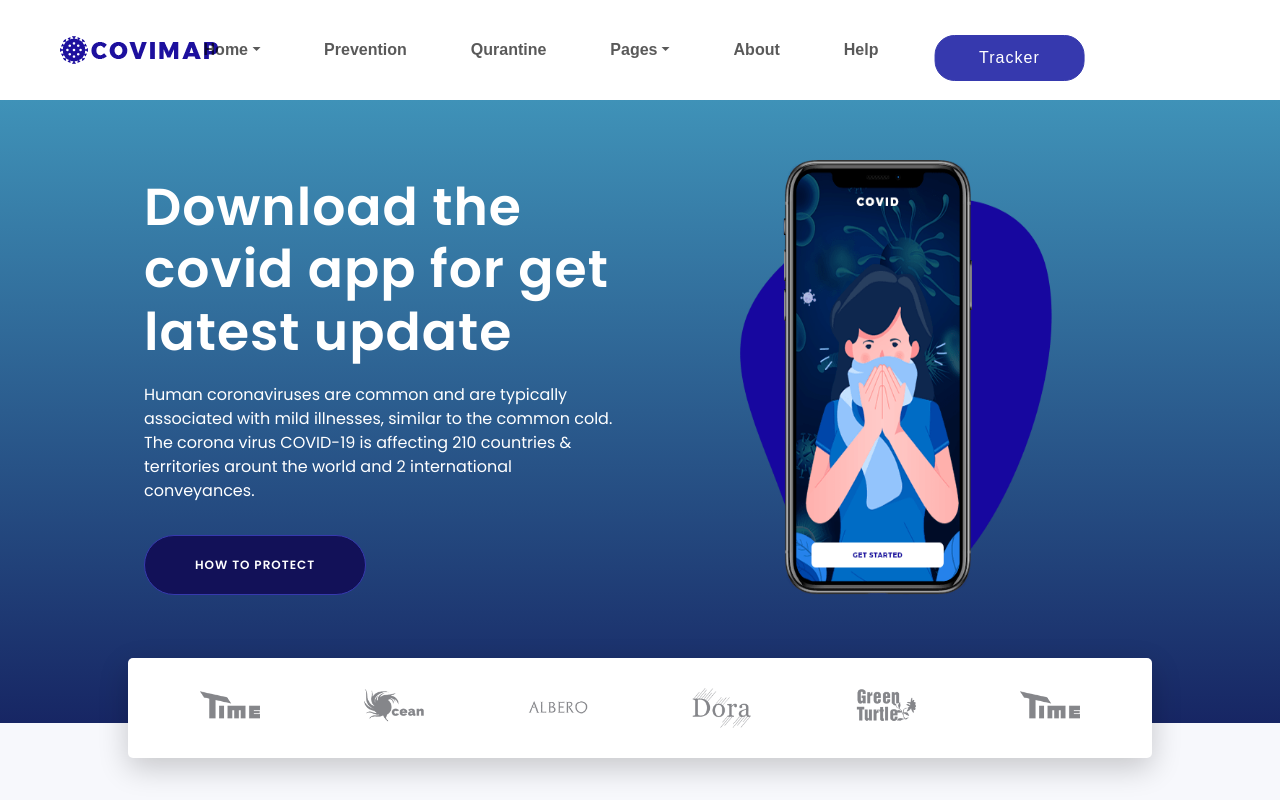
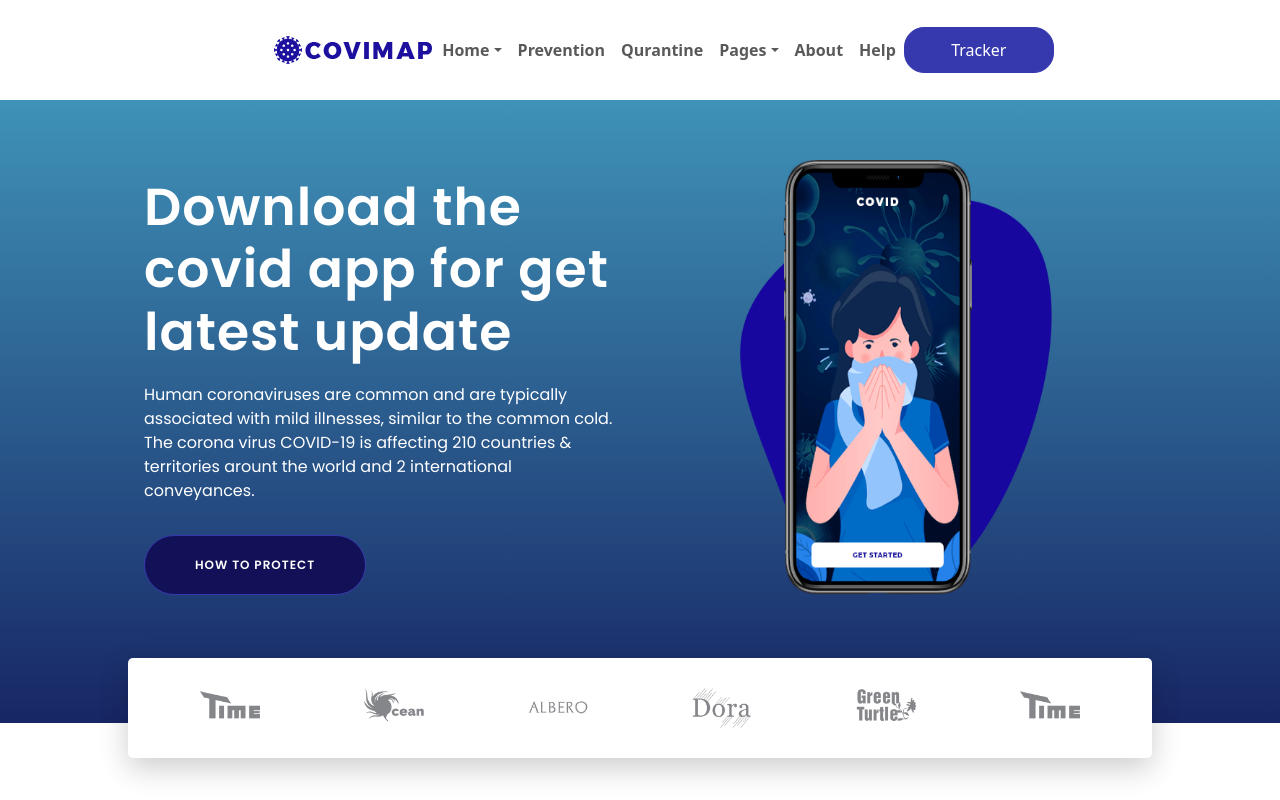
Before and after one commit to Anuskota/P6-COVID-TRACKER, a React (Vite) app: page / in a window 1280 px wide. Shown: the top 800 px of the page. Built offline with nearby package versions, Linux system fonts and the light colour scheme.

Commit message:
change navbar

```diff
--- a/src/components/molecules/navbarHomePage/NavbarHome.jsx
+++ b/src/components/molecules/navbarHomePage/NavbarHome.jsx
@@ -1,97 +1,111 @@
 import "./navbarHome.css";
-import logoBlue from "../../../assets/img/logo.png"
-import 'bootstrap/dist/css/bootstrap.min.css';
-import 'bootstrap-icons/font/bootstrap-icons.css';
-import 'bootstrap/dist/js/bootstrap.bundle.min.js';
-
-
-
+import logoBlue from "../../../assets/img/logo.png";
+import "bootstrap/dist/css/bootstrap.min.css";
+import "bootstrap-icons/font/bootstrap-icons.css";
+import "bootstrap/dist/js/bootstrap.bundle.min.js";
 
 const NavbarHome = () => {
   return (
+    <div className="container">
+      <div className="row">
+        <div className="col-xl-12 d-flex justify-content-around ">
           <nav>
-      <nav className=" navbar navbar-expand-lg bg-body navbar-light bg-light  ">
-        <div className="container-fluid">
+            <div className=" navbar navbar-expand-lg bg-body navbar-light bg-light   ">
               <div className="image-covid ">
-              <img className="ms-5" src={logoBlue}></img >
+                <img className="ms-5 img-fluid" src={logoBlue}></img>
               </div>
-          <button className="navbar-toggler" type="button" data-bs-toggle="collapse" data-bs-target="#navbarSupportedContent" aria-controls="navbarSupportedContent" aria-expanded="false" aria-label="Toggle navigation">
+              <div>
+              <button
+                className="navbar-toggler"
+                type="button"
+                data-bs-toggle="collapse"
+                data-bs-target="navbarNavDropdown"
+                aria-controls="navbarNavDropdown"
+                aria-expanded="false"
+                aria-label="Toggle navigation"
+              >
                 <span className="navbar-toggler-icon"></span>
               </button>
-          <div className="collapse navbar-collapse " id="navbarSupportedContent">
+              <div
+                className="collapse navbar-collapse "
+                id="navbarNavDropdown">
 
-
-            <ul className="navbar-nav me-auto mb-2 mb-lg-0 d-grid gap-5 d-md-flex ">
+                <ul className="navbar-nav ">
                   <li className="nav-item dropdown">
                     <a
                       className="nav-link dropdown-toggle"
                       href="#"
-
                       id="navbarDropdown"
-                  role="button"
-                  data-bs-toggle="dropdown"
-                  aria-expanded="false"
                     >
                       Home
                     </a>
-                <ul className="dropdown-menu fade slide show" aria-labelledby="navbarDropdown">
-                  <li>
+                    <div className="dropdown-menu dropdown-home">
+
                         <a className="dropdown-item" href="#">
                           Home One
                         </a>
-                  </li><li>
+
+
                         <a className="dropdown-item" href="#">
                           Home Two
                         </a>
-                  </li><li>
+
+
                         <a className="dropdown-item" href="#">
                           Home Three
                         </a>
-                  </li><li>
+
+
                         <a className="dropdown-item" href="#">
                           Home Four
                         </a>
-                  </li><li>
+
+
                         <a className="dropdown-item" href="#">
                           Home Five
                         </a>
-                  </li><li>
+
+
                         <a className="dropdown-item" href="#">
                           Home Dark One
                         </a>
-                  </li><li>
+
+
                         <a className="dropdown-item" href="#">
                           Home Dark Two
                         </a>
-                  </li><li>
+
+
                         <a className="dropdown-item" href="#">
                           Home Dark Three
                         </a>
-                  </li><li>
+
+
                         <a className="dropdown-item" href="#">
                           Home Dark Four
                         </a>
-                  </li><li>
+
+
                         <a className="dropdown-item" href="#">
                           Home Dark Five
                         </a>
-                  </li>
-                  <li>
+
+
                         <a className="dropdown-item" href="#">
                           Onepage
                         </a>
-                  </li>
-                  <li>
+
+
                         <a className="dropdown-item" href="#">
                           Onepage Dark
                         </a>
-                  </li>
-                  <li>
+
+
                         <a className="dropdown-item" href="#">
                           Tracker
                         </a>
-                  </li>
-                </ul>
+
+                    </div>
                   </li>
 
 
@@ -105,41 +119,41 @@ const NavbarHome = () => {
                       Qurantine
                     </a>
                   </li>
-              <li className="nav-item dropdown">
+                  <li className="nav-item dropdown ">
                     <a
                       className="nav-link dropdown-toggle"
                       href="#"
-                  id="navbarDropdown"
-                  role="button"
-                  data-bs-toggle="dropdown"
-                  data-bs-display="static"
-                  aria-expanded="false"
+                      data-toggle="dropdown"
+
                     >
                       Pages
                     </a>
-                <ul className="dropdown-menu fade slide show" aria-labelledby="navbarDropdown" >
-                  <li>
+                    <div
+                      className="dropdown-menu dropdown-pages"
+
+                    >
+
+
                         <a className="dropdown-item" href="#">
                           Hand Wash
                         </a>
-                  </li>
-                  <li>
+
+
                         <a className="dropdown-item" href="#">
                           Social Distance
                         </a>
-                  </li>
-                  <li>
+
+
                         <a className="dropdown-item" href="#">
                           Blog
                         </a>
-                  </li>
-                  <li>
+
+
                         <a className="dropdown-item" href="#">
                           Blog Details
                         </a>
-                  </li>
-                </ul>
 
+                    </div>
                   </li>
 
                   <li className="nav-item">
@@ -152,20 +166,24 @@ const NavbarHome = () => {
                       Help
                     </a>
                   </li>
-
-                <button className="btn btn-primary d-none d-lg-block" role="button">
+                  <div className="singin-btn">
+                  <a
+                    className="btn btn-primary d-none d-lg-block"
+                    role="button"
+                  >
                     Tracker
-                </button>
+                    </a>
+                  </div>
                 </ul>
-
-
-
-
-
+                </div>
               </div>
             </div>
           </nav>
-    </nav>
+        </div>
+      </div>
+    </div>
+
+
   );
 };
 
--- a/src/components/molecules/navbarHomePage/navbarHome.css
+++ b/src/components/molecules/navbarHomePage/navbarHome.css
@@ -5,13 +5,13 @@
 }
 
 
-.navbar-nav{
+/* .navbar-nav{
     position: absolute;
     left: 50%;
     transform: translatex(-50%);
     font-family: sans-serif;
     z-index: 999;
-}
+} */
 
 
 .btn{
@@ -43,13 +43,22 @@
     font-weight: 600;
     white-space: nowrap;
 }
-.dropdown .dropdown-menu{
+.dropdown-home{
     width: 100%;
     position: relative;
     transform: translate3d(0px, 250px, 0px)!important;
     border: none;
     transition: opacity 0.3s ease-in-out;
     opacity: 0;
+}
+.dropdown-pages{
+    width: 100%;
+    position: relative;
+    transform: translate3d(0px, 100px, 0px)!important;
+    border: none;
+    transition: opacity 0.3s ease-in-out;
+    opacity: 0;
+
 }
 .navbar-nav .nav-item.dropdown:hover .dropdown-menu{
     display: block;
--- a/src/components/molecules/tracker3-mol/tracker3Mol.css
+++ b/src/components/molecules/tracker3-mol/tracker3Mol.css
@@ -1,19 +1,4 @@
-body{
-    width: 100vw;
-    background: #F7F8FC;
-}
 
-h1 {
-    margin-left: 32rem;
-    font-weight: 700;
-    padding-top: 3rem;
-    padding-bottom: 1rem;
-    color: #0c0c0d;
-    font-size: 1.625rem;
-    border-bottom: 1px solid #223461;
-    background: #F7F8FC;
-
-}
 .tracker3-container{
     display: flex;
     height: 100vh;
@@ -21,8 +6,7 @@ h1 {
     margin-left: 31.25rem;
     background: #F7F8FC;
     padding: 0.625rem 1.25rem;
-    overflow-y: auto;
-    overflow: hidden;
+
 }
 
 .tracker3-column h4 {
--- a/src/components/molecules/tracker4-mol/tracker4Mol.css
+++ b/src/components/molecules/tracker4-mol/tracker4Mol.css
@@ -1,19 +1,4 @@
-body{
-    width: 100vw;
-    overflow: hidden;
-    background: #F7F8FC;
-}
 
-h1 {
-    margin-left: 32rem;
-    font-weight: 700;
-    padding-top: 3rem;
-    padding-bottom: 1rem;
-    color: #0c0c0d;
-    font-size: 1.625rem;
-    border-bottom: 1px solid #223461;
-    background: #F7F8FC;
-}
 .tracker4-container{
     display: flex;
     flex-direction: column;
--- a/src/components/molecules/tracker7-mol/tracker7Mol.css
+++ b/src/components/molecules/tracker7-mol/tracker7Mol.css
@@ -1,19 +1,3 @@
-body {
-  width: 100vw;
-  overflow: hidden;
-  background: #f7f8fc;
-}
-
-h1 {
-  margin-left: 32rem;
-  font-weight: 700;
-  padding-top: 3rem;
-  padding-bottom: 1rem;
-  color: #0c0c0d;
-  font-size: 1.625rem;
-  border-bottom: 1px solid #223461;
-  background: #f7f8fc;
-}
 
 .map-container {
   width: 100%;
```
Lines whose indentation alone changed are shown as unchanged.
